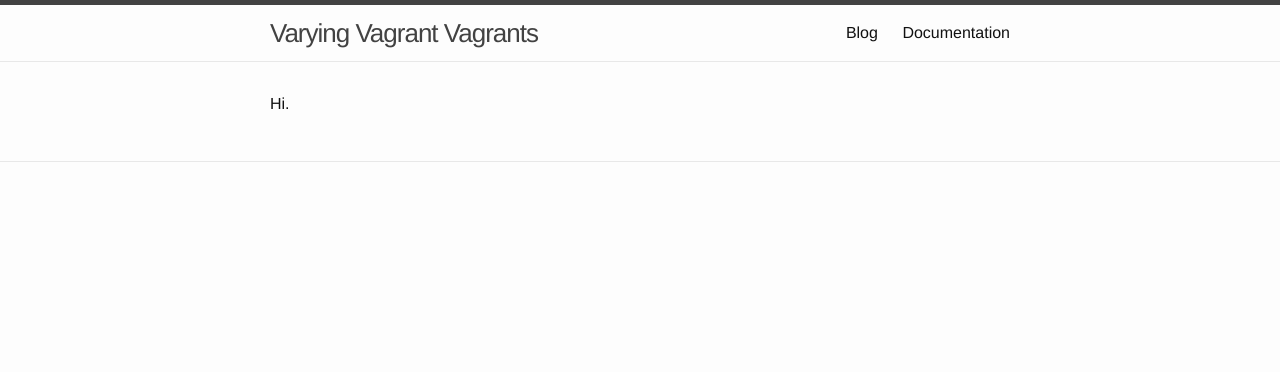
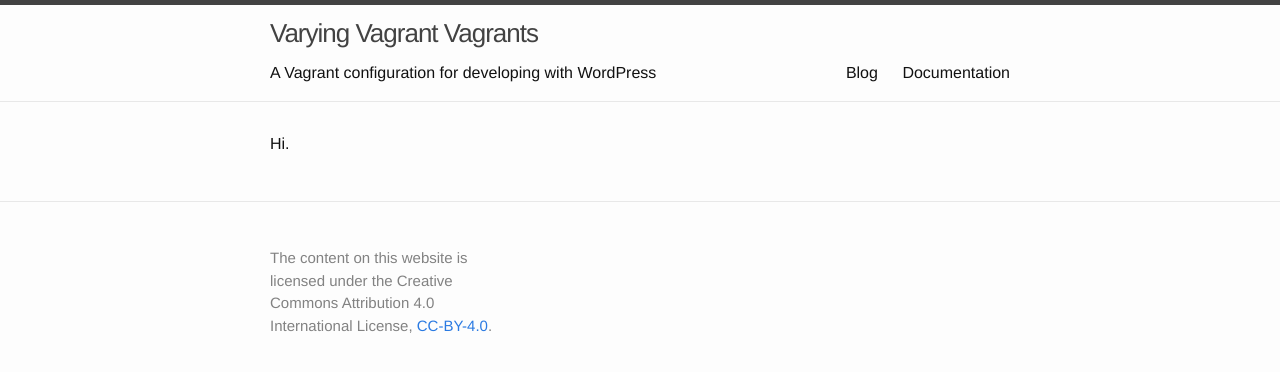
Before and after one commit to Varying-Vagrant-Vagrants/varyingvagrantvagrants.org, a Jekyll site: the page built from index.md, in a window 1280 px wide. Shown: the top 372 px of the page. Built offline with Jekyll 4.4.1, drawn with Linux system fonts in a browser that asks for light colours.

Commit message:
Add a tagline and copyright information in the footer

```diff
--- a/_includes/footer.html
+++ b/_includes/footer.html
@@ -6,6 +6,7 @@
 
     <div class="footer-col-wrapper">
       <div class="footer-col footer-col-1">
+		  <p>The content on this website is licensed under the Creative Commons Attribution 4.0 International License, <a href="https://creativecommons.org/licenses/by/4.0/">CC-BY-4.0</a>.</p>
       </div>
 
       <div class="footer-col footer-col-2">
--- a/_includes/header.html
+++ b/_includes/header.html
@@ -3,6 +3,8 @@
   <div class="wrapper">
 
     <a class="site-title" href="{{ site.baseurl }}/">{{ site.title }}</a>
+
+	<span class="site-sub-head">A Vagrant configuration for developing with WordPress</span>
 
     <nav class="site-nav">
       <a href="#" class="menu-icon">
--- a/_sass/_layout.scss
+++ b/_sass/_layout.scss
@@ -24,9 +24,15 @@
     }
 }
 
+.site-sub-head {
+	float: left;
+	clear: left;
+}
+
 .site-nav {
     float: right;
-    line-height: 56px;
+    line-height: 1;
+	padding-bottom: 1rem;
 
     .menu-icon {
         display: none;
```
